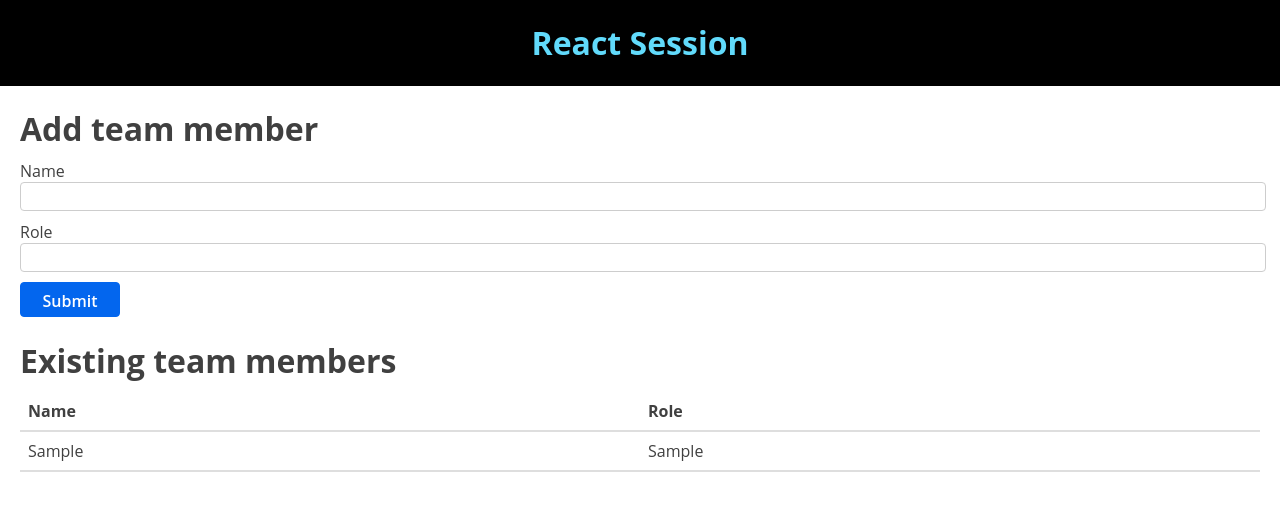
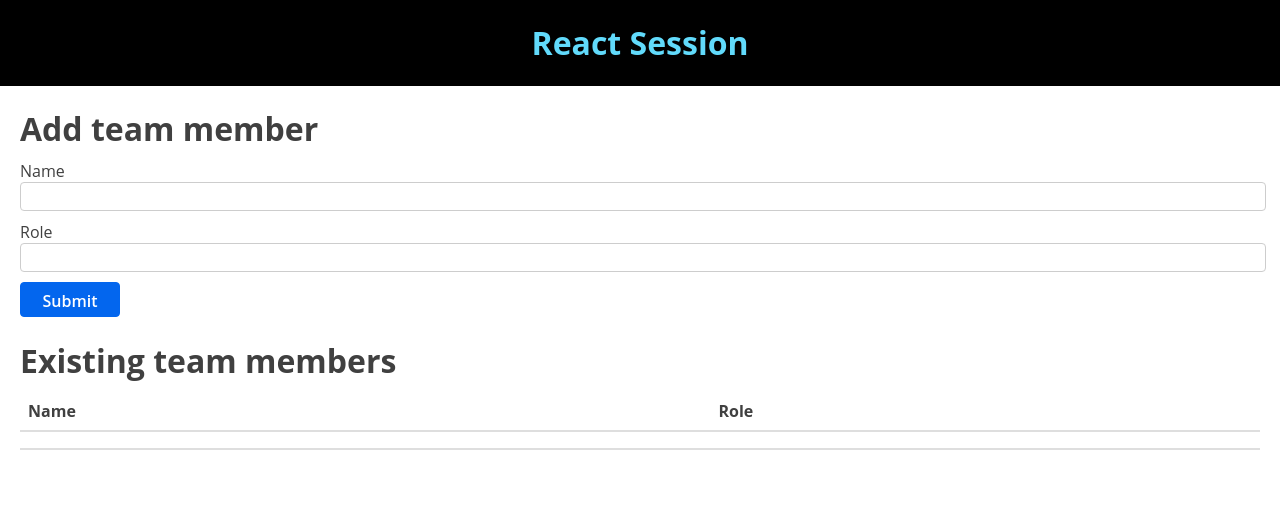
Before and after one commit to valerenegoh/react-session, a React (Create React App) app: page / in a window 1280 px wide. Both pictures are taken after typing "Sample", "Sample" into the empty fields and a click on the button "Submit". Shown: the top 510 px of the page. Built offline with nearby package versions, Linux system fonts and the light colour scheme.

Commit message:
[Valerene] implemented unit test for form input validator

```diff
--- a/src/components/Table/Table.js
+++ b/src/components/Table/Table.js
@@ -15,8 +15,8 @@ const Table = (props) => {
                 <tbody>
                     {props.entries.map((item, i) => (
                         <tr key={i}>
-                            <td>{item.Name}</td>
-                            <td>{item.Role}</td>
+                            <td>{item.name}</td>
+                            <td>{item.role}</td>
                         </tr>
                     ))}
                 </tbody>
```
Also changed, not shown: 1 other file (tests, documents, lock files or other folders).
